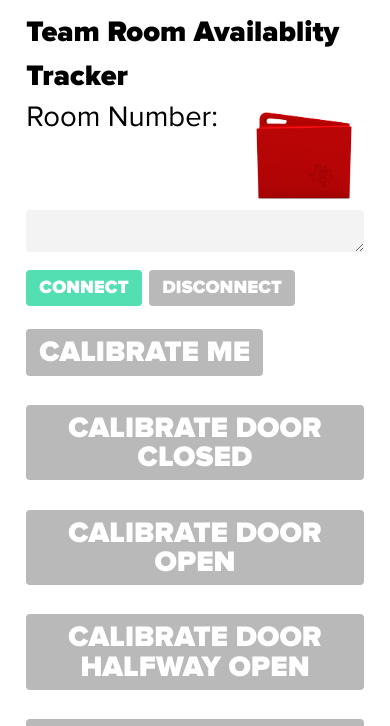
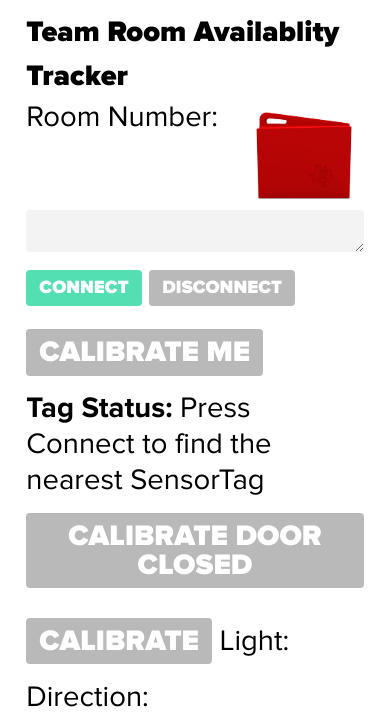
Before and after one commit to room-team/phone, a plain HTML site: page index.html in a window 390 px wide. Shown: the part 68-794 px from the top of the page. Drawn offline with Linux system fonts and the light colour scheme; some packages are replaced by stand-ins of ours.

Commit message:
Add div to be unhidden upon calibrating door closed and store luxometer values

```diff
--- a/index.html
+++ b/index.html
@@ -63,10 +63,25 @@
 			Calibrate Me
 		</button>
 
+		</br><strong>Tag Status:</strong> <span id="StatusData">Press Connect to find the nearest SensorTag</span>
+
 		<button id="calibrateClosed" hidden="" onclick="calibrateClosed()"
 				class="charcoal">
 			Calibrate Door Closed
 		</button>
+
+		<div>
+			<button id="saveClosedDoorValues">
+				Calibrate
+			</button>
+			<span id="LuxometerData">
+				Light:
+			</span>
+			<span id="MagnetometerData">
+				Direction:
+			</span>
+		</div>
+
 		<button id="calibrateOpen" onclick="calibrateOpen()" class="charcoal">
 			Calibrate Door Open
 		</button>
@@ -87,7 +102,6 @@
 		</button>
 		</br>
 
-		<strong>Tag Status:</strong> <span id="StatusData">Press Connect to find the nearest SensorTag</span>
 	</span>
 
 	<p>
@@ -153,11 +167,18 @@
 		var capturedData = {
 			magnetX: 0,
 			magnetY: 0,
-			magnetZ: 0
-
+			magnetZ: 0,
+			lux: 0
 		}
 
 		var calibrateMeButton = document.getElementById("CalibrateMe")
+		var closedButton = document.getElementById('calibrateClosed');
+		var openButton = document.getElementById('calibrateOpen');
+		var halfButton = document.getElementById('calibrateHalf');
+		var lightOffButton = document.getElementById('calibrateLightOff');
+		var lightOnButton = document.getElementById('calibrateLightOn');
+		var lightDimButton = document.getElementById('calibrateLightDim');
+		var projectorDimButton = document.getElementById('calibrateProjectorDim');
 
 
 		function initialiseSensorTag()
@@ -507,13 +528,6 @@
 
 		function hideButtons() {
 			var none = 'none';
-			var closedButton = document.getElementById('calibrateClosed');
-			var openButton = document.getElementById('calibrateOpen');
-			var halfButton = document.getElementById('calibrateHalf');
-			var lightOffButton = document.getElementById('calibrateLightOff');
-			var lightOnButton = document.getElementById('calibrateLightOn');
-			var lightDimButton = document.getElementById('calibrateLightDim');
-			var projectorDimButton = document.getElementById('calibrateProjectorDim');
 
 			closedButton.style.display = none;
 			openButton.style.display = none;
@@ -524,18 +538,29 @@
 			projectorDimButton.style.display = none;
 		}
 
-		function calibrateClosed(){
+		function initCalibrateClosed(){
 			setCalibratingProperty("calibratingClosed")
 			hideButtons()
+			//Unhide calibrate closed div
 
+		}
+
+		function calibrateClosed() {
 			var values = sensortag.lastMagData;
 			var x = values.x
 			var y = values.y
 			var z = values.z
+
+			//Should probably also add to capturedData object?
 			sensortag.magClosedX = x
 			sensortag.magClosedY = y
 			sensortag.magClosedZ = z
+
+			//Get data from LuxometerData html element
+			capturedData.lux = document.getElementById('LuxometerData').value;
 		}
+
+
 
 		function calibrateOpen(){
 			var values = sensortag.lastMagData
```
